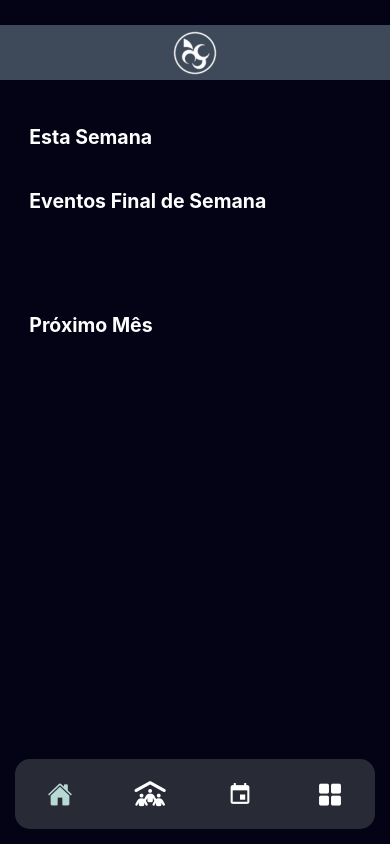
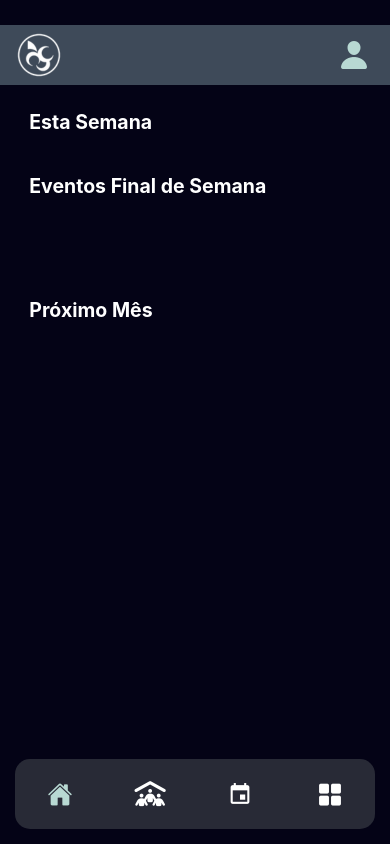
Before and after one commit to Phillipe17Macedo/videira1, a React Native app: screen /Home in a window 390 px wide. Built offline with nearby package versions, Linux system fonts and the light colour scheme; grey boxes are pictures that could not be loaded.

Commit message:
branch-videApp-1

```diff
--- a/src/navigation.js
+++ b/src/navigation.js
@@ -9,9 +9,7 @@ const Stack = createStackNavigator();
 
 function Navigation() {
   return (
-    <Stack.Navigator
-
-    >
+    <Stack.Navigator>
       <Stack.Screen name="Home" component={Home} />
       <Stack.Screen name="Events" component={Events} />
       <Stack.Screen name="Celula" component={Celula}/>
--- a/src/pages/Celula/index.js
+++ b/src/pages/Celula/index.js
@@ -45,6 +45,33 @@ export default function Celula() {
           </View>
         </View>
 
+
+        <View style={[styles.content]}>
+          <View style={styles.containerEventos}>
+            <TouchableOpacity onPress={() => openGoogleMaps(-18.927672, -46.970893)}>
+              <Image source={require('../../assets/img/celulaAdonai.png')} style={styles.images} />
+              <View style={styles.textContainer}>
+                <Text style={[styles.textOne, {fontSize: windowWidth * 0.040}]}>CÉLULA ADONAI</Text>
+                <Text style={[styles.textTwo, {fontSize: windowWidth * 0.035}]}>Data: Todos os Sábados</Text>
+                <Text style={[styles.textThree, {fontSize: windowWidth * 0.035}]}>Horário: 15:30</Text>
+              </View>
+            </TouchableOpacity>
+          </View>
+        </View>
+
+        <View style={[styles.content, {marginBottom: 80}]}>
+          <View style={styles.containerEventos}>
+            <TouchableOpacity onPress={() => openGoogleMaps(-18.961282, -46.987652)}>
+              <Image source={require('../../assets/img/celulaRevived.png')} style={styles.images} />
+              <View style={styles.textContainer}>
+                <Text style={[styles.textOne, {fontSize: windowWidth * 0.040}]}>CÉLULA TETELESTAI</Text>
+                <Text style={[styles.textTwo, {fontSize: windowWidth * 0.035}]}>Data: Todas as Quartas-Feiras</Text>
+                <Text style={[styles.textThree, {fontSize: windowWidth * 0.035}]}>Horário: 19:30</Text>
+              </View>
+            </TouchableOpacity>
+          </View>
+        </View>
+
       </ScrollView>
     </SafeAreaView>
   );
@@ -54,14 +81,14 @@ const styles = StyleSheet.create({
   container: {
     flex: 1,
     backgroundColor: '#040316',
-    padding: Platform.OS === 'android' ? statusBarHeight : 25,
+    padding: Platform.OS === 'ios' ? statusBarHeight : 25,
   },
   content: {
     alignItems: 'center',
     alignSelf: 'center',
     justifyContent: 'center',
     flex: 1,
-    width: '85%',
+    width: '100%',
     height: 200,
     marginBottom: 20,
     backgroundColor: '#f1f1f1',
--- a/src/pages/Header/index.js
+++ b/src/pages/Header/index.js
@@ -12,6 +12,12 @@ export default function Header() {
         <View style={styles.logoVideiraHeader}>
           <Image style={styles.imgVideLogo} source={LogoVideira} />
         </View>
+
+        <View style={styles.iconPersonHeader}>
+          <TouchableOpacity onPress={() => console.log('Person Clicking Icon!')}>
+              <Ionicons name="person" size={32} color="#B8D9D3"/>
+          </TouchableOpacity>
+        </View>
       </View>
     </View>
   );
@@ -20,19 +26,19 @@ export default function Header() {
 const styles = StyleSheet.create({
   container: {
     backgroundColor: '#040316',
-    paddingTop: Platform.OS === 'android' ? statusBarHeight : 25,
+    paddingTop: Platform.OS === 'ios' ? statusBarHeight : 25,
   },
   containerHeader: {
     flexDirection: 'row',
     justifyContent: 'space-between',
     alignItems: 'center',
-    height: 55,
+    height: 60,
   },
   logoVideiraHeader:{
     backgroundColor: '#3E4A59',
     width: '100%',
-    height: 55,
-    alignItems: 'center',
+    height: 60,
+    alignItems: 'left',
     justifyContent: 'center',
     paddingHorizontal: 15,
   },
--- a/src/pages/Home/index.js
+++ b/src/pages/Home/index.js
@@ -12,7 +12,7 @@ export default function Home() {
   return (
     <SafeAreaView style={styles.container}>
       <ScrollView>
-        <View style={[styles.category, {marginTop: 20}]}>
+        <View style={[styles.category]}>
           <Text style={[styles.textCategory, {fontSize: windowWidth * 0.05}]}>Esta Semana</Text>
         </View>
 
```
Also changed, not shown: src/headerRoutes.js (added, +15 -0 lines).
